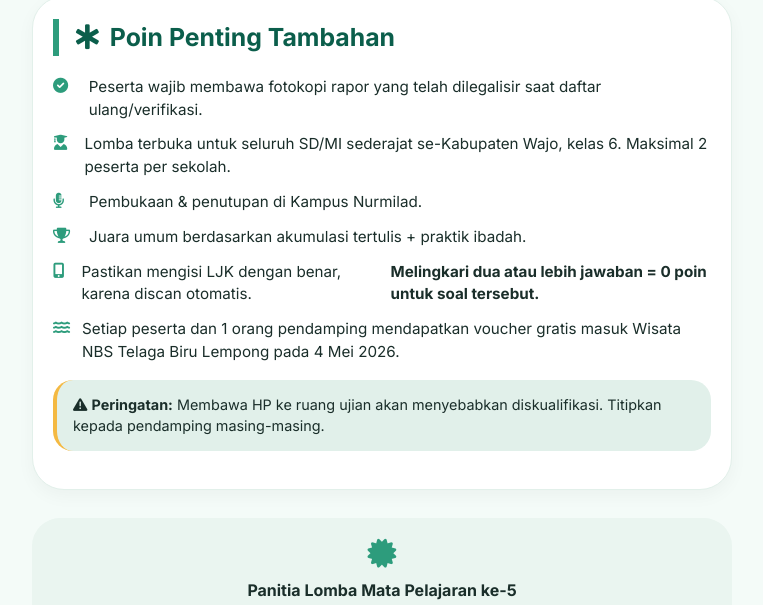
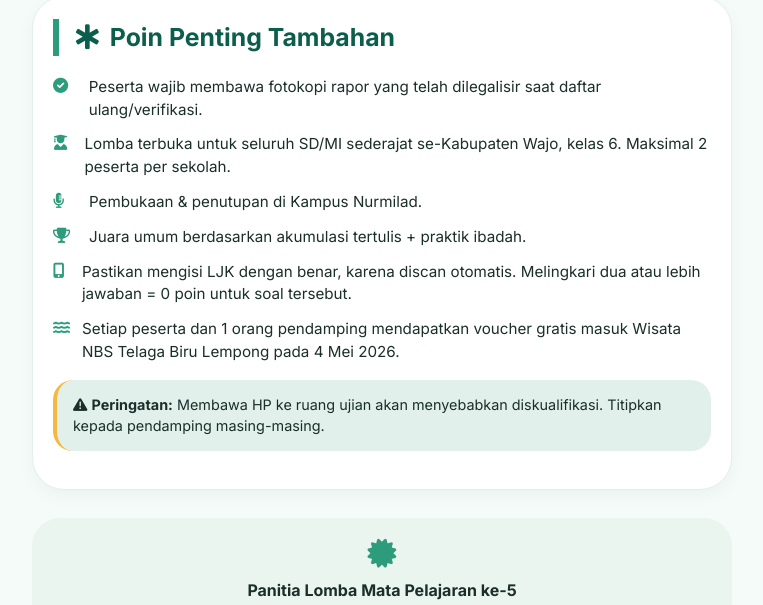
Before and after one commit to nurmilad/lomba2026, a plain HTML site: page index.html in a window 1280 px wide. Shown: the part 6365-6970 px from the top of the page, without its empty margins (258-1021 px from the left). Drawn offline with Linux system fonts and the light colour scheme.

Commit message:
Update index.html

```diff
--- a/index.html
+++ b/index.html
@@ -792,7 +792,7 @@
       <div class="info-row"><i class="fas fa-user-graduate"></i> Lomba terbuka untuk seluruh SD/MI sederajat se-Kabupaten Wajo, kelas 6. Maksimal 2 peserta per sekolah.</div>
       <div class="info-row"><i class="fas fa-microphone-alt"></i> Pembukaan & penutupan di Kampus Nurmilad.</div>
       <div class="info-row"><i class="fas fa-trophy"></i> Juara umum berdasarkan akumulasi tertulis + praktik ibadah.</div>
-      <div class="info-row"><i class="fas fa-mobile-alt"></i> Pastikan mengisi LJK dengan benar, karena discan otomatis. <strong>Melingkari dua atau lebih jawaban = 0 poin untuk soal tersebut.</strong></div>
+      <div class="info-row"><i class="fas fa-mobile-alt"></i> Pastikan mengisi LJK dengan benar, karena discan otomatis. Melingkari dua atau lebih jawaban = 0 poin untuk soal tersebut.</div>
       <div class="info-row"><i class="fas fa-water"></i> Setiap peserta dan 1 orang pendamping mendapatkan voucher gratis masuk Wisata NBS Telaga Biru Lempong pada 4 Mei 2026.</div>
     </div>
     <div class="highlight-box" style="background: #e1f0ea;">
```
